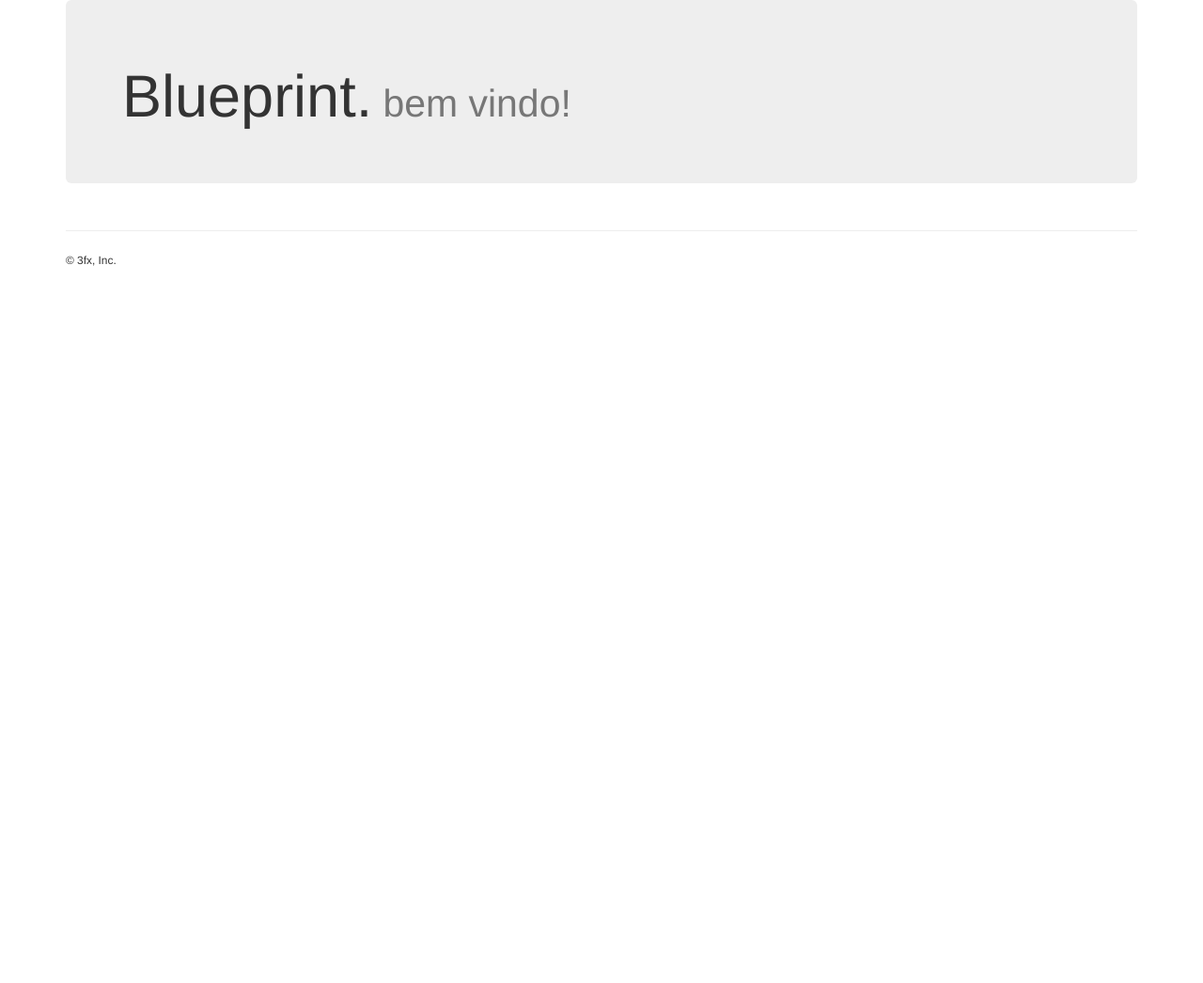
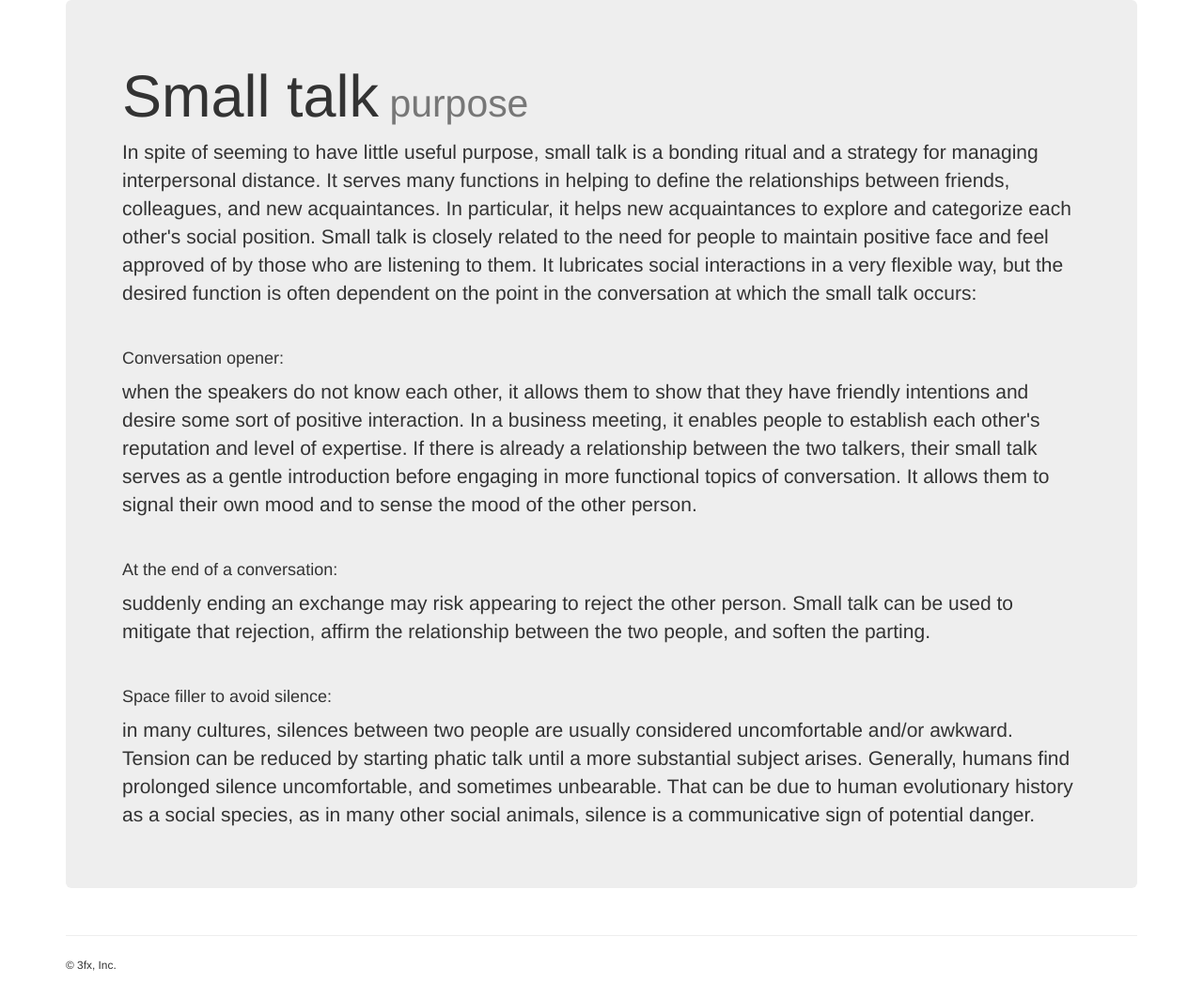
Before and after one commit to fbiela/blueprint, a Flask app: page / in a window 1280 px wide. Shown: the whole page at 94% size. Before the commit the page ends 283 px from the top, so only its background shows below. Run offline with Flask 2, Linux system fonts and the light colour scheme; parts of the project's set-up code (start-up, migrations or seed data) failed here and were passed over; some libraries are stand-ins or nearby versions.

Commit message:
third commit

```diff
--- a/__init__.py
+++ b/__init__.py
@@ -1,7 +1,7 @@
 """Import."""
 from flask import Flask, render_template, redirect, url_for
 from flask_bootstrap import Bootstrap
-from forms import UserLogin, SignUp
+from forms import UserLogin, SignUp, ContactUs
 
 def create_app():
     """Flask app."""
@@ -35,10 +35,13 @@ def create_app():
             return "done."
         return render_template('signup.html', form = form)
 
-    @app.route("/contact")
+    @app.route("/contact", methods = ['GET', 'POST'])
     def _contact():
         """Contact."""
-        return render_template('contact.html')
+        form = ContactUs()
+        if form.validate_on_submit():
+            return "done"
+        return render_template('contact.html', form = form)
 
     @app.route("/about")
     def _about():
--- a/templates/home.html
+++ b/templates/home.html
@@ -4,7 +4,44 @@
 <div  class="container">
   <div class="jumbotron">
     <!-- begin -->
-    <h1>Blueprint.<small> bem vindo!</small></h1>
+    <h1>Small talk<small> purpose</small></h1>
+    <p>In spite of seeming to have little useful purpose, small talk is a
+       bonding ritual and a strategy for managing interpersonal distance.
+       It serves many functions in helping to define the relationships between
+       friends, colleagues, and new acquaintances. In particular, it helps new
+       acquaintances to explore and categorize each other's social position.
+       Small talk is closely related to the need for people to maintain positive
+       face and feel approved of by those who are listening to them. It
+       lubricates social interactions in a very flexible way, but the desired
+       function is often dependent on the point in the conversation at which
+       the small talk occurs:</p>
+
+       <br>
+       <h4>Conversation opener:</h4>
+       <p>when the speakers do not know each other, it allows them to show that
+          they have friendly intentions and desire some sort of positive
+          interaction. In a business meeting, it enables people to establish
+          each other's reputation and level of expertise. If there is already
+          a relationship between the two talkers, their small talk serves as a
+          gentle introduction before engaging in more functional topics of
+          conversation. It allows them to signal their own mood and to sense
+          the mood of the other person.</p>
+
+        <br>
+        <h4>At the end of a conversation:</h4>
+        <p>suddenly ending an exchange may risk appearing to reject the other
+          person. Small talk can be used to mitigate that rejection, affirm the
+          relationship between the two people, and soften the parting.</p>
+
+        <br>
+        <h4>Space filler to avoid silence:</h4>
+        <p>in many cultures, silences between two people are usually considered
+          uncomfortable and/or awkward. Tension can be reduced by starting
+          phatic talk until a more substantial subject arises. Generally,
+          humans find prolonged silence uncomfortable, and sometimes unbearable.
+          That can be due to human evolutionary history as a social species, as
+          in many other social animals, silence is a communicative sign of
+          potential danger.</p>
     <!-- end -->
   </div>
 </div>
--- a/templates/login.html
+++ b/templates/login.html
@@ -9,7 +9,7 @@
     <!-- panel -->
     <div class="container">
       <div class="panel panel-primary">
-        <div class="panel-heading"><h2>sign <small>in...</small></h2></div>
+        <div class="panel-heading"><h2>sign <span class="label label-success">in...</span></h2></div>
           <div class="panel-body">
             <div class="container">
               <form class="" method="POST" role="form" action="/login">
--- a/templates/signup.html
+++ b/templates/signup.html
@@ -9,7 +9,7 @@
     <!-- panel -->
     <div class="container">
       <div class="panel panel-primary">
-        <div class="panel-heading"><h2>sign <small>up...</small></h2></div>
+        <div class="panel-heading"><h2>sign <span class="label label-success">up...</span></h2></div>
           <div class="panel-body">
             <div class="container">
               <form class="" method="POST" role="form" action="/signup">
```
Also changed, not shown: forms.py (+10 -0 lines), templates/about.html (+9 -0 lines), templates/contact.html (+20 -0 lines).
